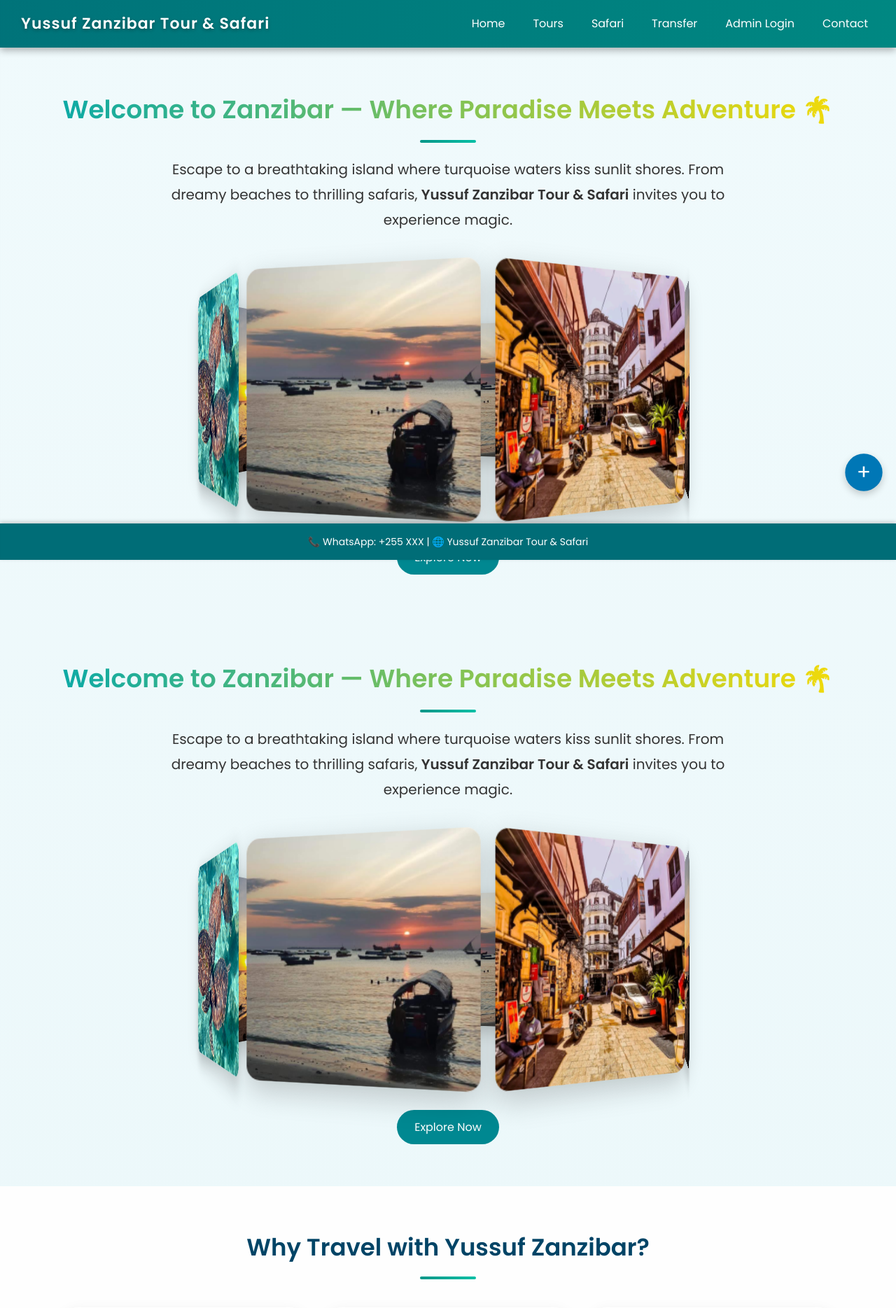
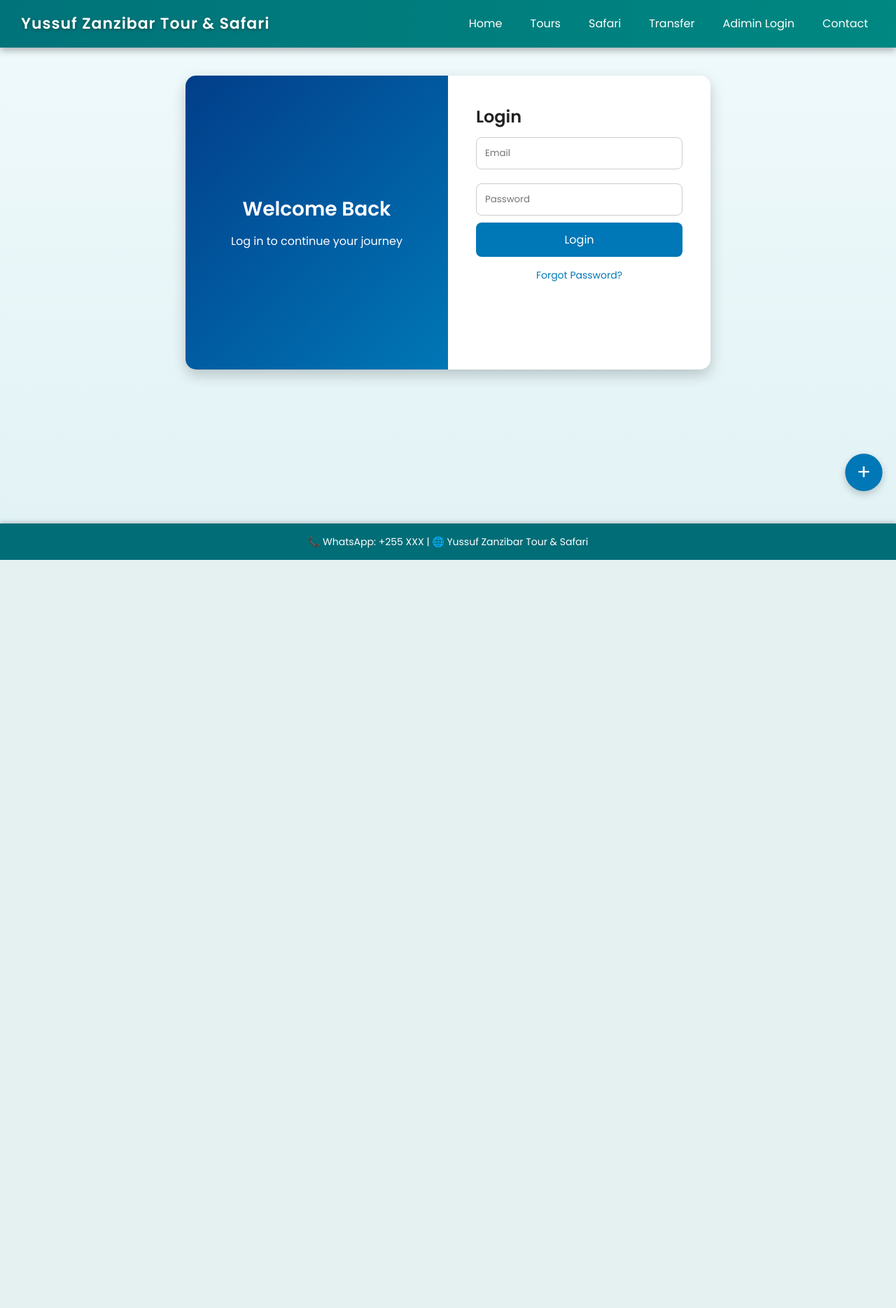
Before and after one commit to Huxjay/Yussuf_Zamzibar_Tours-Safari, a PHP site: page /index.php?page=login in a window 1280 px wide. Shown: the top 1869 px of the page at 70% size. After the commit the page ends 800 px from the top, so only its background shows below. Run offline with PHP 8.4, Linux system fonts and the light colour scheme.

Commit message:
login page

```diff
--- a/assets/css/index.css
+++ b/assets/css/index.css
@@ -1811,3 +1811,120 @@ section h2::after {
 .feature-card:hover .feature-icon svg {
   animation: pulse 1.5s infinite;
 }
+
+
+
+/* Wrapper */
+.login-wrapper {
+    display: flex;
+    justify-content: center;
+    align-items: center;
+    padding: 40px 0;
+}
+
+/* Main Card */
+.login-card {
+    display: flex;
+    width: 750px;
+    height: 420px;
+    background: #fff;
+    border-radius: 15px;
+    overflow: hidden;
+    box-shadow: 0 8px 20px rgba(0,0,0,0.2);
+    transition: transform 0.6s ease-in-out;
+}
+
+/* Image Panel */
+.login-image-panel {
+    flex: 1;
+    background: linear-gradient(135deg, #023e8a, #0077b6);
+    color: white;
+    padding: 40px;
+    display: flex;
+    flex-direction: column;
+    justify-content: center;
+    align-items: center;
+    text-align: center;
+}
+
+.login-image-panel h1 {
+    font-size: 28px;
+    margin-bottom: 10px;
+}
+
+.login-image-panel p {
+    font-size: 16px;
+}
+
+/* Forms Container */
+.login-forms {
+    flex: 1;
+    padding: 40px;
+    position: relative;
+    overflow: hidden;
+}
+
+/* Forms */
+.form-container {
+    width: 100%;
+    transition: transform 0.5s ease, opacity 0.5s ease;
+}
+
+.login-form input,
+.forgot-form input {
+    width: 100%;
+    padding: 12px;
+    margin: 10px 0;
+    border-radius: 8px;
+    border: 1px solid #ccc;
+    outline: none;
+}
+
+.login-form button,
+.forgot-form button {
+    width: 100%;
+    padding: 12px;
+    border: none;
+    background: #0077b6;
+    color: white;
+    font-size: 16px;
+    border-radius: 8px;
+    cursor: pointer;
+    transition: background 0.3s ease;
+}
+
+.login-form button:hover,
+.forgot-form button:hover {
+    background: #023e8a;
+}
+
+/* Toggle Link */
+.toggle-link {
+    display: block;
+    margin-top: 15px;
+    text-align: center;
+    color: #0077b6;
+    cursor: pointer;
+    font-size: 14px;
+}
+
+/* Hide forgot form initially */
+.forgot-form {
+    position: absolute;
+    top: 40px;
+    left: 0;
+    width: 100%;
+    opacity: 0;
+    transform: translateX(100%);
+}
+
+/* Animation when flipped */
+.login-card.flip .login-form {
+    opacity: 0;
+    transform: translateX(-100%);
+}
+
+.login-card.flip .forgot-form {
+    opacity: 1;
+    transform: translateX(0);
+}
--- a/assets/js/index.js
+++ b/assets/js/index.js
@@ -67,6 +67,9 @@ document.addEventListener('DOMContentLoaded', function() {
     observer.observe(card);
   });
 });
+
+
+
 
 
 const toursData = {
@@ -2618,3 +2621,27 @@ setInterval(() => {
     }, 2000); // stays open for 2 seconds before closing
   }
 }, 5000);
+
+document.getElementById('loginLink').addEventListener('click', function(e) {
+    e.preventDefault();
+    fetch('login.php')
+        .then(response => response.text())
+        .then(html => {
+            document.getElementById('main-content').innerHTML = html;
+        });
+});
+
+function flipLoginCard() {
+    document.getElementById("loginCard").classList.toggle("flip");
+}
+
+// Optional: handle button clicks
+document.addEventListener("DOMContentLoaded", () => {
+    document.getElementById("loginBtn").addEventListener("click", () => {
+        alert("Login logic goes here");
+    });
+
+    document.getElementById("resetBtn").addEventListener("click", () => {
+        alert("Password reset logic goes here");
+    });
+});
--- a/index.php
+++ b/index.php
@@ -29,7 +29,7 @@
       <a href="index.php#tours">Tours</a>
       <a href="index.php#safari">Safari</a>
       <a href="index.php?page=transfer">Transfer</a>
-      <a href="#">Admin Login</a>
+      <a href="index.php?page=login">Adimin Login</a>
       <a href="#">Contact</a>
     </nav>
 </header>
@@ -39,8 +39,9 @@
     <ul>
       <li><a href="index.php#tours">Tours</a></li>
       <li><a href="index.php#safari">Safari</a></li>
-      <li><a href="index.php?page=transfer">Transfer</a></li>
-      <li><a href="#">Admin Login</a></li>
+      <li><a href="index.php?page=transfer">transfer</a></li>
+      <li><a href="index.php?page=login">Adimin Login</a></li>
+
     </ul>
 </div>
 
@@ -52,6 +53,10 @@ $page = $_GET['page'] ?? 'home';
 switch ($page) {
     case 'transfer':
         include 'transfer.php';
+        break;
+
+         case 'login':
+        include 'login.php';
         break;
 
     default:
@@ -81,31 +86,6 @@ switch ($page) {
     </div>
   </section>
 
-
-
-  <section class="intro">
-    <h2>Welcome to Zanzibar — Where Paradise Meets Adventure 🌴</h2>
-    <p>
-      Escape to a breathtaking island where turquoise waters kiss sunlit shores. From dreamy beaches to thrilling safaris, <strong>Yussuf Zanzibar Tour & Safari</strong> invites you to experience magic.
-    </p>
-
-    <div class="carousel-container">
-      <div class="slider">
-        <div class="slide"><img src="./assets/images/1716972340113.jpg" alt="Zanzibar 1"></div>
-        <div class="slide"><img src="./assets/images/IMG_20230120_215855_247.jpg" alt="Safari 1"></div>
-        <div class="slide"><img src="./assets/images/1699389072930.jpg" alt="Zanzibar 2"></div>
-        <div class="slide"><img src="./assets/images/IMG_20231026_181133_720.jpg" alt="Safari 2"></div>
-        <div class="slide"><img src="./assets/images/1716972340113.jpg" alt="Zanzibar 3"></div>
-        <div class="slide"><img src="./assets/images/IMG_20230120_215855_247.jpg" alt="Safari 3"></div>
-        <div class="slide"><img src="./assets/images/1699389072930.jpg" alt="Zanzibar 4"></div>
-        <div class="slide"><img src="./assets/images/IMG_20231026_181133_720.jpg" alt="Safari 4"></div>
-      </div>
-    </div>
-
-    <div class="button-container">
-      <button class="explore-btn">Explore Now</button>
-    </div>
-  </section>
 
 
   <section class="difference">
--- /dev/null
+++ b/login.php
@@ -0,0 +1,50 @@
+<?php
+session_start();
+
+if ($_SERVER["REQUEST_METHOD"] == "POST") {
+    $username = trim($_POST['username']);
+    $password = trim($_POST['password']);
+
+    // Simple check (replace with DB check)
+    if ($username === "admin" && $password === "1234") {
+        $_SESSION['user'] = $username;
+        echo "<script>alert('Login successful!');</script>";
+        exit();
+    } else {
+        echo "<div class='error'>Invalid username or password.</div>";
+    }
+}
+?>
+
+<div class="login-wrapper">
+    <div class="login-card" id="loginCard">
+
+        <!-- Left Side (Image Panel) -->
+        <div class="login-image-panel">
+            <h1>Welcome Back</h1>
+            <p>Log in to continue your journey</p>
+        </div>
+
+        <!-- Right Side (Forms) -->
+        <div class="login-forms">
+
+            <!-- Login Form -->
+            <div class="form-container login-form">
+                <h2>Login</h2>
+                <input type="email" placeholder="Email" />
+                <input type="password" placeholder="Password" />
+                <button id="loginBtn">Login</button>
+                <span class="toggle-link" onclick="flipLoginCard()">Forgot Password?</span>
+            </div>
+
+            <!-- Forgot Password Form -->
+            <div class="form-container forgot-form">
+                <h2>Forgot Password</h2>
+                <input type="email" placeholder="Enter your email" />
+                <button id="resetBtn">Reset Password</button>
+                <span class="toggle-link" onclick="flipLoginCard()">Back to Login</span>
+            </div>
+
+        </div>
+    </div>
+</div>
```
Also changed, not shown: copy.php (+94 -64 lines).
